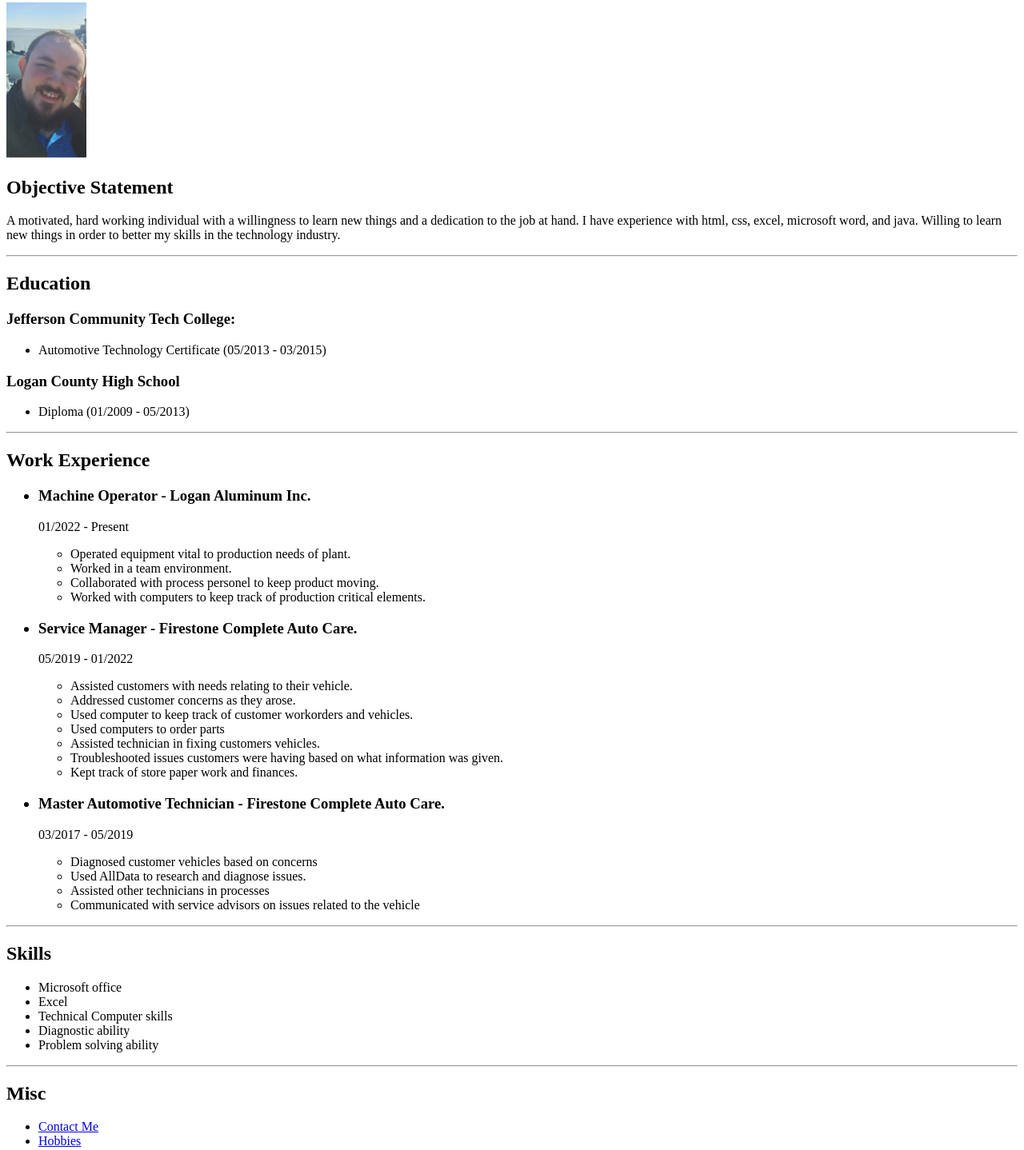
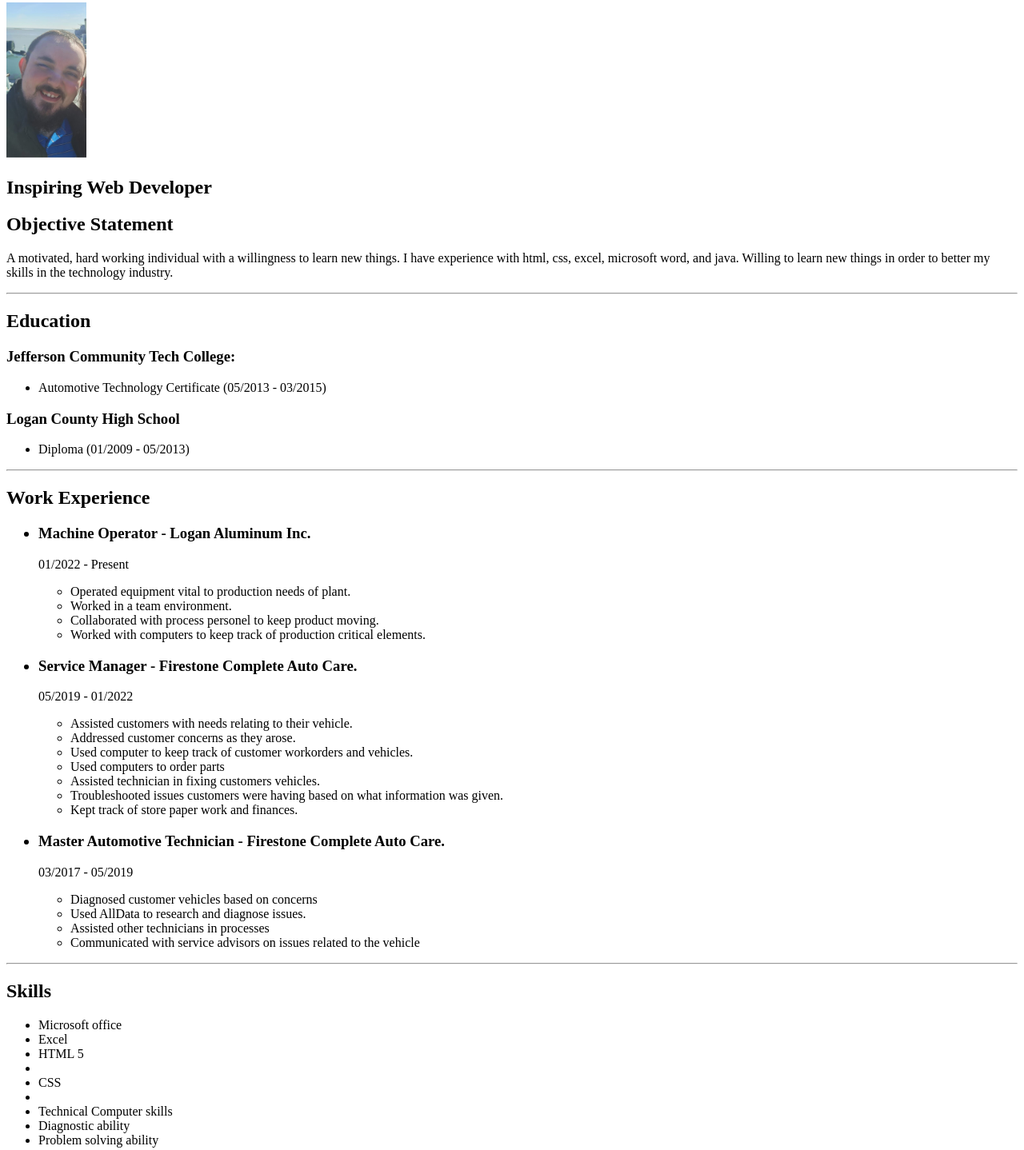
Before and after one commit to bigman0975/SceptreDesigns, a plain HTML site: page index.html in a window 1280 px wide. Shown: the part 77-1515 px from the top of the page at 80% size. Drawn offline with Linux system fonts and the light colour scheme.

Commit message:
index.html

```diff
--- a/index.html
+++ b/index.html
@@ -8,8 +8,9 @@
 <body>
     <h1>Jordan Huff</h1>
     <img src="./Images/profile-pic.jpg" alt="" width="100">
+    <h2>Inspiring Web Developer<h2>
     <h2>Objective Statement</h2>
-    <p>A motivated, hard working individual with a willingness to learn new things and a dedication to the job at hand. I have experience with html, css, excel, microsoft word, and java. Willing to learn new things in order to better my skills in the technology industry.</p>
+    <p>A motivated, hard working individual with a willingness to learn new things. I have experience with html, css, excel, microsoft word, and java. Willing to learn new things in order to better my skills in the technology industry.</p>
     <hr>
     <h2>Education</h2>
     <!--<h3>South New Hampshire University:</h3>
@@ -64,6 +65,8 @@
     <ul>
         <li>Microsoft office </li>
         <li>Excel</li>
+        <li>HTML 5<li>
+        <li>CSS<li>
         <li>Technical Computer skills</li>
         <li>Diagnostic ability</li>
         <li>Problem solving ability</li>
```
